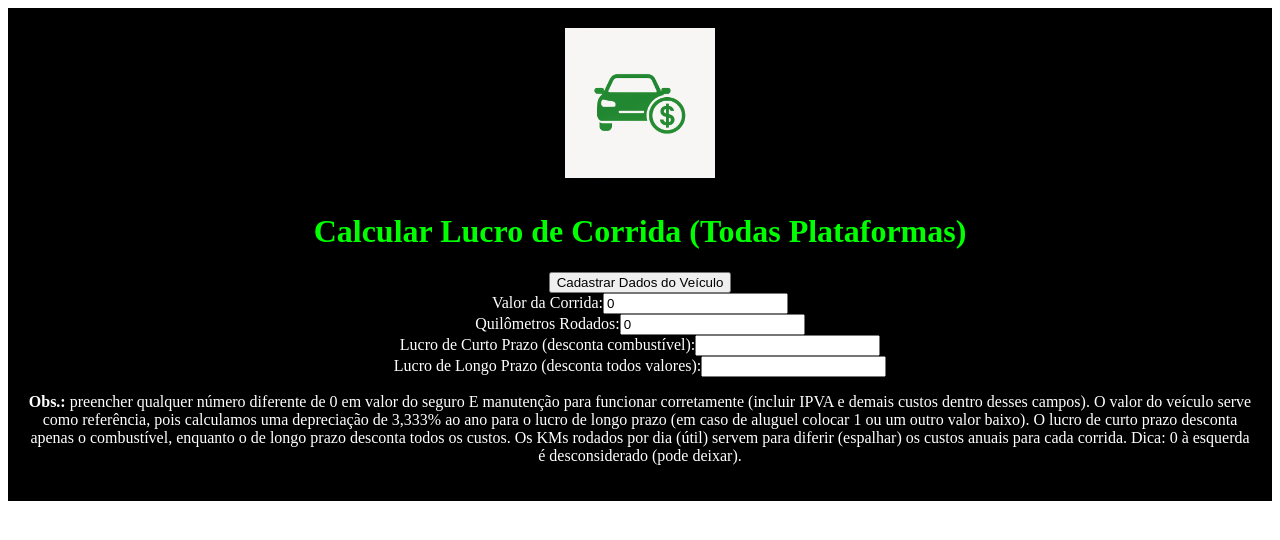
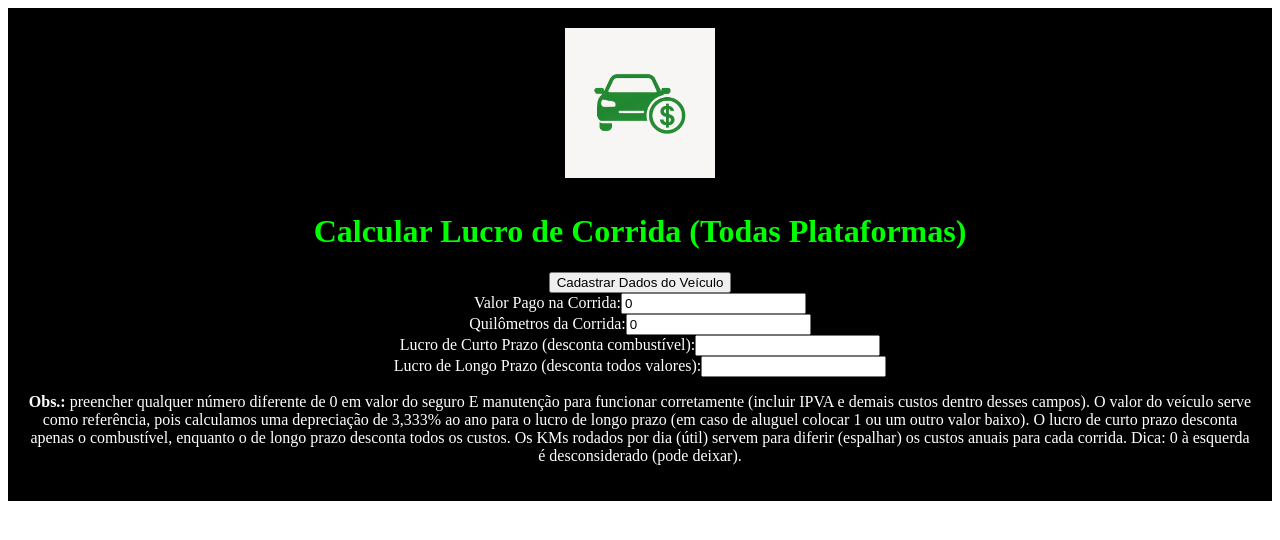
Before and after one commit to bracco42/AppLucro.com, a Next.js app: page / in a window 1280 px wide. Shown: the top 540 px of the page. Built offline with nearby package versions, Linux system fonts and the light colour scheme.

Commit message:
Update page.tsx - detalhes etiquetas

```diff
--- a/app/page.tsx
+++ b/app/page.tsx
@@ -75,11 +75,11 @@ export default function CalculoLucro() {
       )}
 
       <div>
-        <label>Valor da Corrida:</label>
+        <label>Valor Pago na Corrida:</label>
         <input type="number" value={valorCorrida} onChange={(e) => setValorCorrida(parseFloat(e.target.value) || 0)} />
       </div>
       <div>
-        <label>Quilômetros Rodados:</label>
+        <label>Quilômetros da Corrida:</label>
         <input type="number" value={kmsRodados} onChange={(e) => setKmsRodados(parseFloat(e.target.value) || 0)} />
       </div>
 
```
